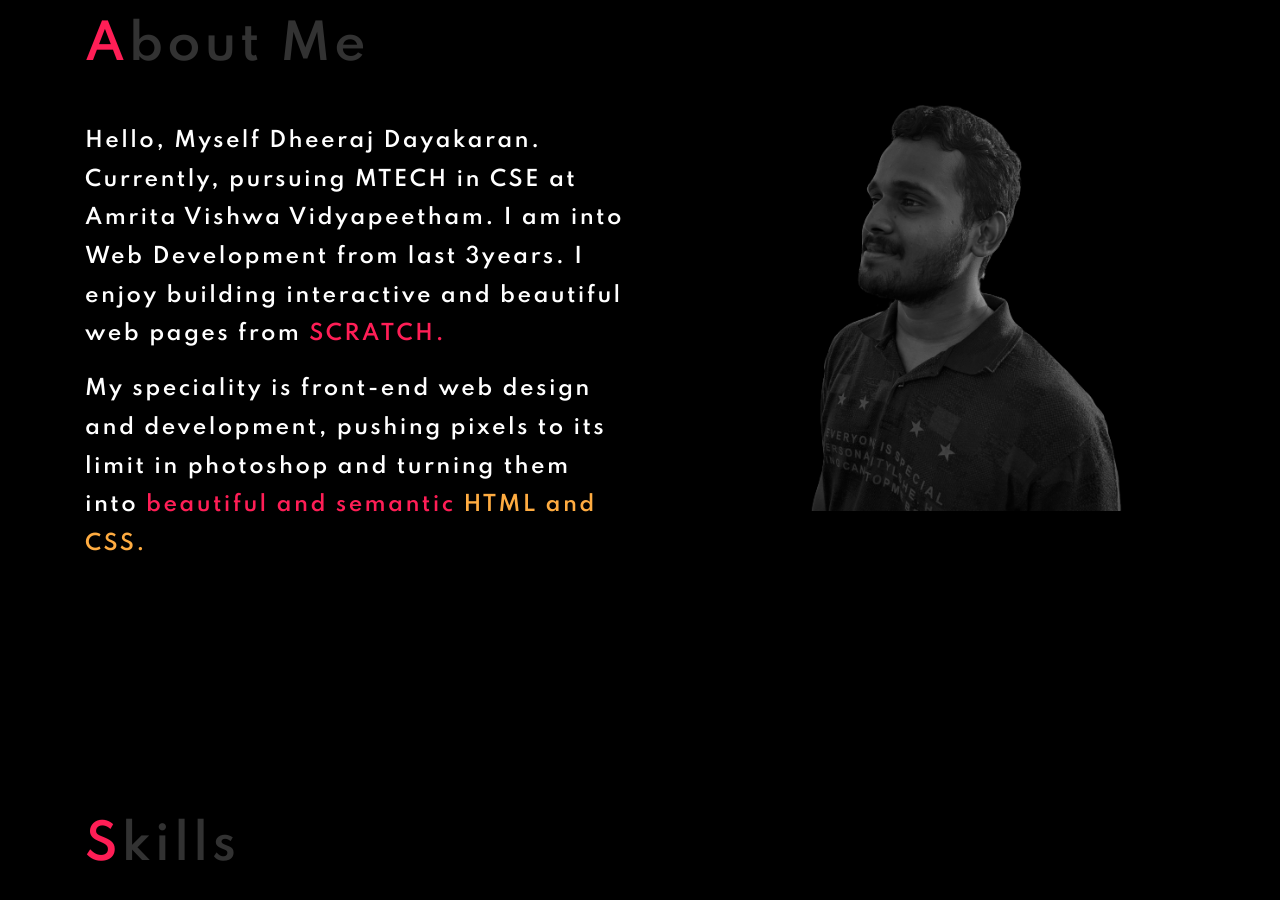
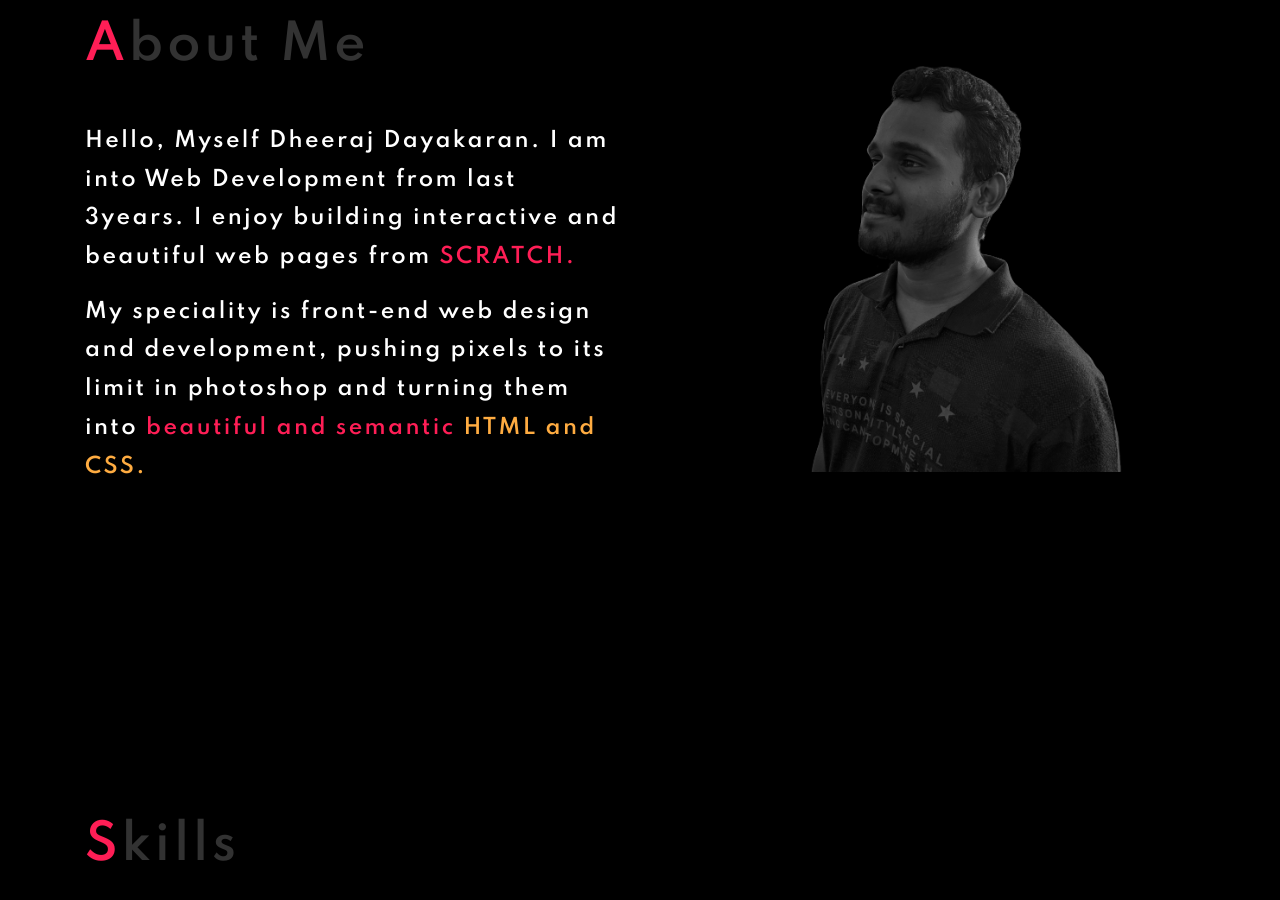
Before and after one commit to dheeraj755148/portfolio-f, a plain HTML site: page index.html in a window 1280 px wide. Shown: the part 800-1700 px from the top of the page. Drawn offline with nearby package versions, Linux system fonts and the light colour scheme.

Commit message:
minor change

```diff
--- a/index.html
+++ b/index.html
@@ -147,7 +147,7 @@
             <p class="heading-titles" data-aos="fade-up"><strong>A</strong>bout Me</p>
             <br />
             <p class="inner-material" data-aos="fade-down">
-              Hello, Myself Dheeraj Dayakaran. Currently, pursuing MTECH in CSE at Amrita Vishwa Vidyapeetham. I am into Web
+              Hello, Myself Dheeraj Dayakaran. I am into Web
               Development from last 3years. I enjoy building interactive and beautiful web
               pages from <strong>SCRATCH.</strong>
             <p class="inner-material" data-aos="fade-down">
```
